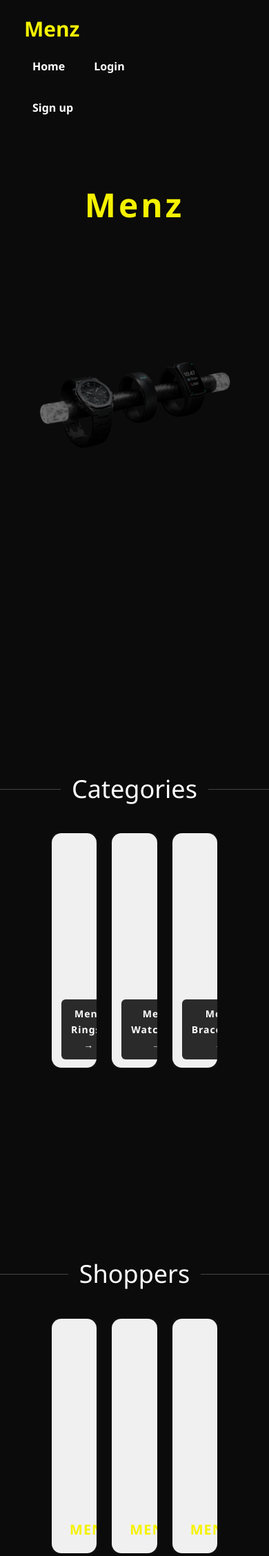
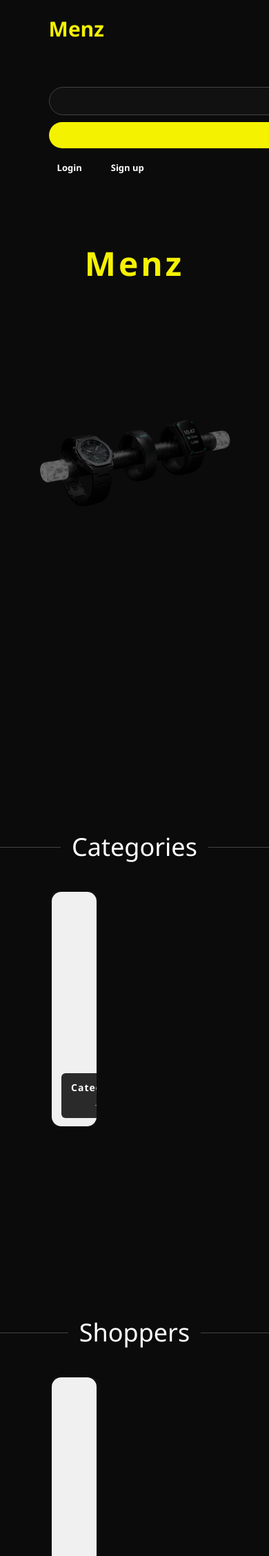
Before and after one commit to Saikiran9015/mens, a Flask app: page / in a window 390 px wide; the page is wider, and only the part inside the window is pictured. Shown: the top 2256 px of that part at 69% size. Run offline with Flask 2, Linux system fonts and the light colour scheme; data that the repository does not hold is empty; parts of the project's set-up code (start-up, migrations or seed data) failed here and were passed over.

Commit message:
qwertyuhgdfghkj

```diff
--- a/app.py
+++ b/app.py
@@ -191,6 +191,8 @@ def logout():
 @app.route('/')
 def landing():
     products = list(products_col.find().sort('created_at', -1))
+
+    # prepare banners
     banners = []
     for b in banners_col.find().sort('created_at', -1):
         image = b.get('image_filename') or b.get('image')
@@ -201,8 +203,55 @@ def landing():
         else:
             url = url_for('static', filename='no_image.png')
         banners.append({'_id': str(b.get('_id')), 'image_url': url, 'title': b.get('title')})
+
+    # prepare categories (unique categories from products, take first image)
+    categories_map = {}
+    for p in products:
+        cat = (p.get('category') or 'Other').strip()
+        if not cat:
+            cat = 'Other'
+        if cat not in categories_map:
+            img = p.get('image_filename') or p.get('image')
+            if isinstance(img, str) and img.startswith('data:'):
+                img_url = img
+            elif isinstance(img, str):
+                img_url = url_for('uploaded_file', filename=img)
+            else:
+                img_url = url_for('static', filename='no_image.png')
+            categories_map[cat] = {'name': cat, 'image_url': img_url}
+    categories = list(categories_map.values())[:3]
+
+    # shoppers: use latest 3 products
+    shoppers = []
+    for p in products[:3]:
+        img = p.get('image_filename') or p.get('image')
+        if isinstance(img, str) and img.startswith('data:'):
+            img_url = img
+        elif isinstance(img, str):
+            img_url = url_for('uploaded_file', filename=img)
+        else:
+            img_url = url_for('static', filename='no_image.png')
+        shoppers.append({'_id': str(p.get('_id')), 'image_url': img_url, 'name': p.get('name')})
+
+    # social proofs: prefer social images, fallback to posters
+    social_imgs = []
+    s = social_col.find_one() or {}
+    for key in ['instagram_image', 'facebook_image', 'twitter_image', 'youtube_image']:
+        v = s.get(key)
+        if v:
+            social_imgs.append(url_for('uploaded_file', filename=v))
+    if not social_imgs:
+        for pst in posters_col.find().sort('created_at', -1).limit(3):
+            img = pst.get('image_filename') or pst.get('image')
+            if isinstance(img, str) and img.startswith('data:'):
+                social_imgs.append(img)
+            elif isinstance(img, str):
+                social_imgs.append(url_for('uploaded_file', filename=img))
+            else:
+                social_imgs.append(url_for('static', filename='no_image.png'))
+
     posters = list(posters_col.find().sort('created_at', -1))
-    return render_template('landing.html', products=products, banners=banners, posters=posters)
+    return render_template('landing.html', products=products, banners=banners, posters=posters, categories=categories, shoppers=shoppers, social_proofs=social_imgs)
 
 
 @app.route('/product/<product_id>')
@@ -214,7 +263,60 @@ def product_page(product_id):
     if not p:
         flash('Product not found', 'error')
         return redirect(url_for('landing'))
+    # build images list for gallery (support multiple possible fields)
+    images = []
+    # prefer list field 'images'
+    if isinstance(p.get('images'), list):
+        for im in p.get('images'):
+            if isinstance(im, str) and im.startswith('data:'):
+                images.append(im)
+            elif isinstance(im, str):
+                images.append(url_for('uploaded_file', filename=im))
+    # support 'image_filenames' list
+    if isinstance(p.get('image_filenames'), list):
+        for im in p.get('image_filenames'):
+            if im:
+                images.append(url_for('uploaded_file', filename=im))
+    # single filename
+    img = p.get('image_filename') or p.get('image')
+    if isinstance(img, str) and img.startswith('data:'):
+        images.append(img)
+    elif isinstance(img, str) and img:
+        images.append(url_for('uploaded_file', filename=img))
+    # fallback
+    if not images:
+        images.append(url_for('static', filename='no_image.png'))
+    p['_id'] = str(p.get('_id'))
+    p['images'] = images
     return render_template('product_page.html', product=p)
+
+
+@app.route('/about')
+def about():
+    return render_template('about.html')
+
+
+@app.route('/shopping')
+def shopping():
+    q = (request.args.get('q') or '').strip()
+    if q:
+        regex = {"$regex": re.escape(q), "$options": "i"}
+        raw = list(products_col.find({"$or": [{"name": regex}, {"category": regex}]}).sort('created_at', -1))
+    else:
+        raw = list(products_col.find().sort('created_at', -1))
+    products = []
+    for p in raw:
+        p['_id'] = str(p.get('_id'))
+        products.append(p)
+    return render_template('shopping.html', products=products, q=q)
+
+
+@app.route('/gifting')
+def gifting():
+    products = list(products_col.find().sort('created_at', -1))
+    for p in products:
+        p['_id'] = str(p.get('_id'))
+    return render_template('gifting.html', products=products)
 
 
 @app.route('/contact', methods=['GET', 'POST'])
@@ -310,7 +412,41 @@ def cart():
 # Checkout + Razorpay
 @app.route('/checkout')
 def checkout():
-    return render_template('checkout.html')
+    # Show checkout page. If product_id provided, show that product as the only item.
+    product_id = request.args.get('product_id')
+    items = []
+    subtotal = 0
+    if product_id:
+        try:
+            p = products_col.find_one({'_id': ObjectId(product_id)})
+        except Exception:
+            p = None
+        if p:
+            # normalize product for template (keep dict-like access)
+            p['_id'] = str(p.get('_id'))
+            items = [{'product': p, 'qty': 1}]
+    else:
+        # try building from cart for current user (if any)
+        user = session.get('user_id')
+        rows = []
+        if user:
+            rows = list(cart_col.find({'user_id': ObjectId(user)}))
+        else:
+            rows = list(cart_col.find().limit(0))
+        for c in rows:
+            try:
+                p = products_col.find_one({'_id': ObjectId(c.get('product_id'))})
+            except Exception:
+                p = None
+            if p:
+                p['_id'] = str(p.get('_id'))
+                items.append({'product': p, 'qty': c.get('qty', 1)})
+    for it in items:
+        try:
+            subtotal += float(it['product'].get('price', 0)) * int(it.get('qty', 1))
+        except Exception:
+            pass
+    return render_template('checkout.html', items=items, subtotal=int(subtotal))
 
 
 @app.route('/create-razorpay-order', methods=['POST'])
--- a/templates/base.html
+++ b/templates/base.html
@@ -6,13 +6,210 @@
     <title>{% block title %}MENZ{% endblock %}</title>
     <link rel="stylesheet" href="{{ url_for('static', filename='style.css') }}">
     <style>
-.site-header{background:transparent;padding:18px 0;border-bottom:0}
-.header-inner{display:flex;align-items:center;justify-content:space-between;gap:16px}
-.header-inner .logo{font-size:30px;color:#f5f200;font-weight:700}
-.nav{display:flex;gap:18px;align-items:center}
-.nav a{color:#fff;padding:8px 12px;border-radius:8px;font-weight:600}
-.nav a:hover{background:rgba(255,255,255,0.04);color:#f5f200}
-.nav a.active{color:#f5f200}
+
+
+/* ================= RESET & BASE ================= */
+*{
+    margin:0;
+    padding:0;
+    box-sizing:border-box;
+}
+
+body{
+    background:#0b0b0b;
+    color:#ffffff;
+    font-family:'Segoe UI',sans-serif;
+}
+
+/* ================= HEADER ================= */
+.site-header{
+    width:100%;
+    background:#0b0b0b;
+    border-bottom:1px solid #222;
+}
+
+.container{
+    max-width:1200px;
+    margin:0 auto;
+    padding:0 16px;
+}
+
+.header-inner{
+    display:grid;
+    grid-template-columns:auto 1fr auto;
+    align-items:center;
+    gap:16px;
+    padding:16px 0;
+}
+
+/* LOGO */
+.logo{
+    font-size:28px;
+    font-weight:700;
+    color:#f5f200;
+    text-decoration:none;
+    white-space:nowrap;
+}
+
+/* ================= NAV ================= */
+.nav{
+    display:flex;
+    gap:16px;
+    align-items:center;
+}
+
+.nav a{
+    color:#ffffff;
+    text-decoration:none;
+    font-weight:600;
+    padding:8px 12px;
+    border-radius:8px;
+    transition:0.3s;
+}
+
+.nav a:hover{
+    background:rgba(255,255,255,0.06);
+    color:#f5f200;
+}
+
+/* ================= SEARCH ================= */
+.search-wrapper{
+    display:flex;
+    justify-content:center;
+    width:100%;
+}
+
+#searchForm{
+    display:flex;
+    gap:10px;
+    align-items:center;
+}
+
+#searchInput{
+    width:280px;
+    padding:10px 16px;
+    border-radius:24px;
+    border:1px solid #444;
+    background:#111;
+    color:#fff;
+    font-size:14px;
+    outline:none;
+    text-align:center;
+}
+
+#searchInput:focus{
+    border-color:#f5f200;
+}
+
+#searchForm button{
+    padding:10px 22px;
+    border-radius:24px;
+    border:none;
+    background:#f5f200;
+    color:#000;
+    font-weight:700;
+    cursor:pointer;
+}
+
+/* ================= SEARCH RESULTS ================= */
+.search-results{
+    max-width:1200px;
+    margin:20px auto;
+    padding:0 16px;
+    display:grid;
+    grid-template-columns:repeat(auto-fill,minmax(220px,1fr));
+    gap:20px;
+}
+
+.search-results .card{
+    background:#111;
+    border-radius:12px;
+    overflow:hidden;
+    transition:0.3s;
+}
+
+.search-results .card:hover{
+    transform:translateY(-4px);
+}
+
+.search-results img{
+    width:100%;
+    height:180px;
+    object-fit:cover;
+}
+
+.search-results .label{
+    padding:12px;
+    font-weight:700;
+    color:#f5f200;
+}
+
+/* ================= MOBILE (<=768px) ================= */
+@media (max-width:768px){
+
+    .header-inner{
+        grid-template-columns:1fr;
+        text-align:center;
+        gap:12px;
+    }
+
+    .logo{
+        font-size:26px;
+    }
+
+    .search-wrapper{
+        order:2;
+    }
+
+    #searchInput{
+        width:100%;
+    }
+
+    #searchForm{
+        width:100%;
+    }
+
+    #searchForm button{
+        white-space:nowrap;
+    }
+
+    .nav{
+        order:3;
+        flex-wrap:wrap;
+        justify-content:center;
+        gap:10px;
+    }
+}
+
+/* ================= SMALL MOBILE (<=480px) ================= */
+@media (max-width:480px){
+
+    #searchForm{
+        flex-direction:column;
+    }
+
+    #searchForm button{
+        width:100%;
+    }
+
+    .nav a{
+        font-size:13px;
+        padding:6px 10px;
+    }
+}
+
+/* ================= LAPTOP (>=1024px) ================= */
+@media (min-width:1024px){
+
+    .header-inner{
+        grid-template-columns:auto 1fr auto;
+    }
+
+    #searchInput{
+        width:320px;
+    }
+}
+
     </style>
     {% block head_extra %}{% endblock %}
 </head>
@@ -20,8 +217,25 @@
 <header class="site-header">
     <div class="container header-inner">
         <a href="{{ url_for('landing') }}" class="logo">Menz</a>
+        <!-- CENTER SEARCH -->
+<div class="search-wrapper">
+    <form id="searchForm">
+        <input
+            type="text"
+            id="searchInput"
+            placeholder="Search products…"
+            autocomplete="off"
+            value="{{ q|default('') }}"
+        >
+        <button type="submit">Search</button>
+    </form>
+</div>
+
+<!-- SEARCH RESULTS -->
+<div id="searchResults" class="search-results"></div>
+
+
         <nav class="nav">
-            <a href="{{ url_for('landing') }}">Home</a>
 
             {% if session.get('role') == 'admin' %}
                 <a href="{{ url_for('admin_dashboard') }}">Admin</a>
@@ -55,5 +269,17 @@
 <footer class="site-footer">
     <div class="container"></div>
 </footer>
+<script>
+document.getElementById('searchForm').addEventListener('submit', function(e){
+    e.preventDefault();
+
+    const q = document.getElementById('searchInput').value.trim();
+    if(!q) return;
+
+    // redirect to the shopping page which accepts `q` and shows results
+    window.location.href = `/shopping?q=${encodeURIComponent(q)}`;
+});
+</script>
+
 </body>
 </html>
--- a/templates/landing.html
+++ b/templates/landing.html
@@ -229,36 +229,45 @@ header{
     <section class="section categories">
         <h2 class="section-title">Categories</h2>
         <div class="grid">
-            <div class="card">
-                <img src="{{ url_for('static', filename='no_image.png') }}" alt="Men Rings">
-                <div class="label">Men Rings <span style="margin-left:8px">→</span></div>
-            </div>
-            <div class="card">
-                <img src="{{ url_for('static', filename='no_image.png') }}" alt="Men Watches">
-                <div class="label">Men Watches <span style="margin-left:8px">→</span></div>
-            </div>
-            <div class="card">
-                <img src="{{ url_for('static', filename='no_image.png') }}" alt="Men Bracelets">
-                <div class="label">Men Bracelets <span style="margin-left:8px">→</span></div>
-            </div>
+            {% if categories %}
+                {% for c in categories %}
+                <div class="card">
+                    <img src="{{ c.image_url }}" alt="{{ c.name }}">
+                    <div class="label">{{ c.name }} <span style="margin-left:8px"></span></div>
+                </div>
+                {% endfor %}
+            {% else %}
+                <div class="card">
+                    <img src="{{ url_for('static', filename='no_image.png') }}" alt="Category">
+                    <div class="label">Category <span style="margin-left:8px">→</span></div>
+                </div>
+            {% endif %}
         </div>
     </section>
 
     <section class="section shoppers">
         <h2 class="section-title">Shoppers</h2>
         <div class="grid">
-            <div class="card"><img src="{{ url_for('static', filename='no_image.png') }}" alt="shopper1"><div class="label yellow">MENZ</div></div>
-            <div class="card"><img src="{{ url_for('static', filename='no_image.png') }}" alt="shopper2"><div class="label yellow">MENZ</div></div>
-            <div class="card"><img src="{{ url_for('static', filename='no_image.png') }}" alt="shopper3"><div class="label yellow">MENZ</div></div>
+            {% if shoppers %}
+                {% for s in shoppers %}
+                <div class="card"><img src="{{ s.image_url }}" alt="{{ s.name }}"><div class="label yellow">{{ s.name or 'MENZ' }}</div></div>
+                {% endfor %}
+            {% else %}
+                <div class="card"><img src="{{ url_for('static', filename='no_image.png') }}" alt="shopper"><div class="label yellow">MENZ</div></div>
+            {% endif %}
         </div>
     </section>
 
     <section class="section social-proof">
         <h2 class="section-title">Social Proof</h2>
         <div class="social-grid">
-            <div class="social-item"><img src="{{ url_for('static', filename='no_image.png') }}" alt="social1"><div class="play">▶</div></div>
-            <div class="social-item"><img src="{{ url_for('static', filename='no_image.png') }}" alt="social2"><div class="play">▶</div></div>
-            <div class="social-item"><img src="{{ url_for('static', filename='no_image.png') }}" alt="social3"><div class="play">▶</div></div>
+            {% if social_proofs %}
+                {% for s in social_proofs %}
+                    <div class="social-item"><img src="{{ s }}" alt="social"><div class="play">▶</div></div>
+                {% endfor %}
+            {% else %}
+                <div class="social-item"><img src="{{ url_for('static', filename='no_image.png') }}" alt="social"><div class="play">▶</div></div>
+            {% endif %}
         </div>
     </section>
 
@@ -266,9 +275,9 @@ header{
         <svg class="path-svg" viewBox="0 0 1200 260" preserveAspectRatio="none" xmlns="http://www.w3.org/2000/svg">
             <path d="M0,200 C200,80 400,260 600,140 C800,20 1000,220 1200,80" stroke="#fff" stroke-width="4" fill="none" opacity="0.18" />
         </svg>
-        <button class="path-btn one">Shopping →</button>
-        <button class="path-btn two">Gifting →</button>
-        <button class="path-btn three">About Us →</button>
+        <button class="path-btn one"><a href="{{ url_for('shopping') }}">Shopping →</a></button>
+        <button class="path-btn two"><a href="{{ url_for('gifting') }}">Gifting →</a></button>
+        <button class="path-btn three"><a href="{{ url_for('about') }}">About Us →</a></button>
     </section>
 
     <section class="section top-products">
@@ -281,7 +290,7 @@ header{
                 {% else %}
                     <img src="{{ url_for('static', filename='no_image.png') }}" alt="{{ p.name }}">
                 {% endif %}
-                <div class="label">{{ p.name }} <span style="margin-left:8px">→</span></div>
+                <div class="label">{{ p.name }} <span style="margin-left:8px"></span></div>
             </div>
             {% endfor %}
         </div>
```
Also changed, not shown: templates/about.html (added, +32 -0 lines), templates/address_form.html (added, +12 -0 lines), templates/checkout.html (added, +59 -0 lines), templates/gifting.html (added, +36 -0 lines), templates/product_page.html (+43 -21 lines), templates/shopping.html (added, +41 -0 lines), uploads/products/1767766975_jacket.jpeg (added).
